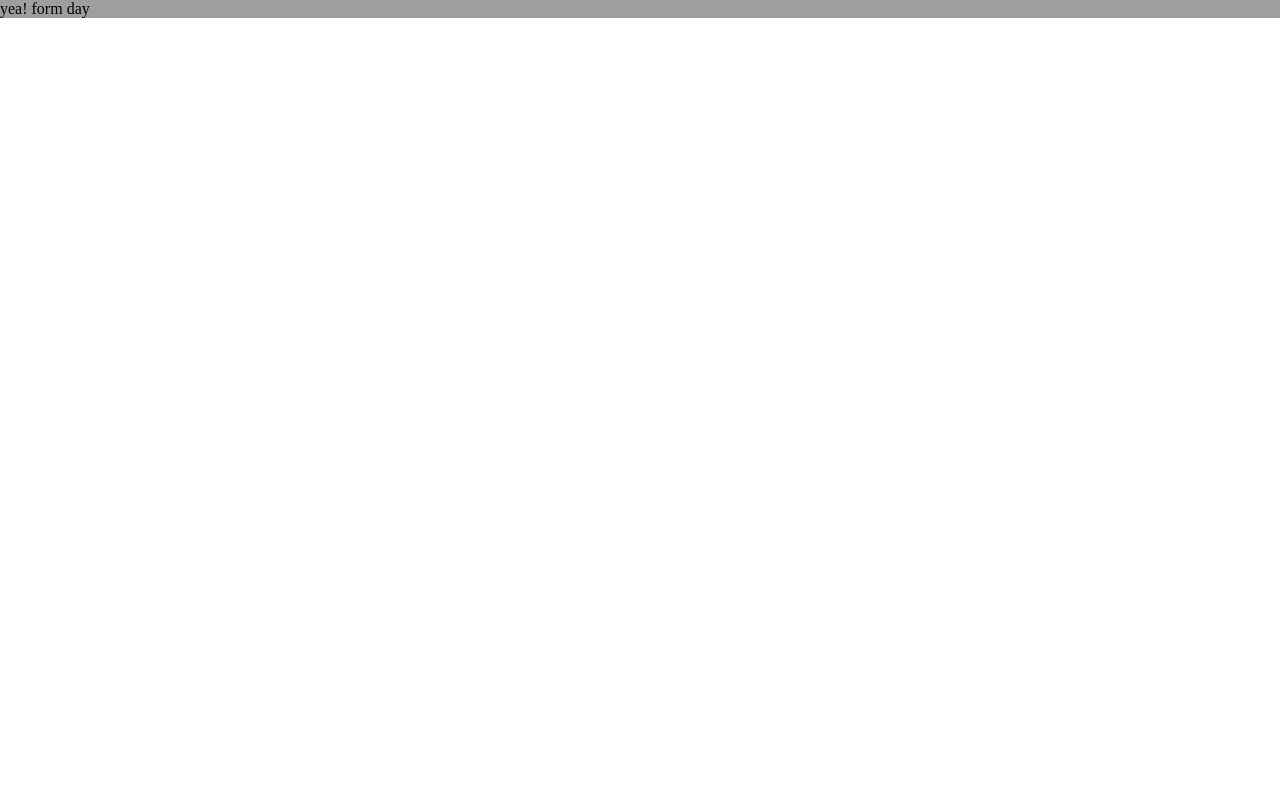
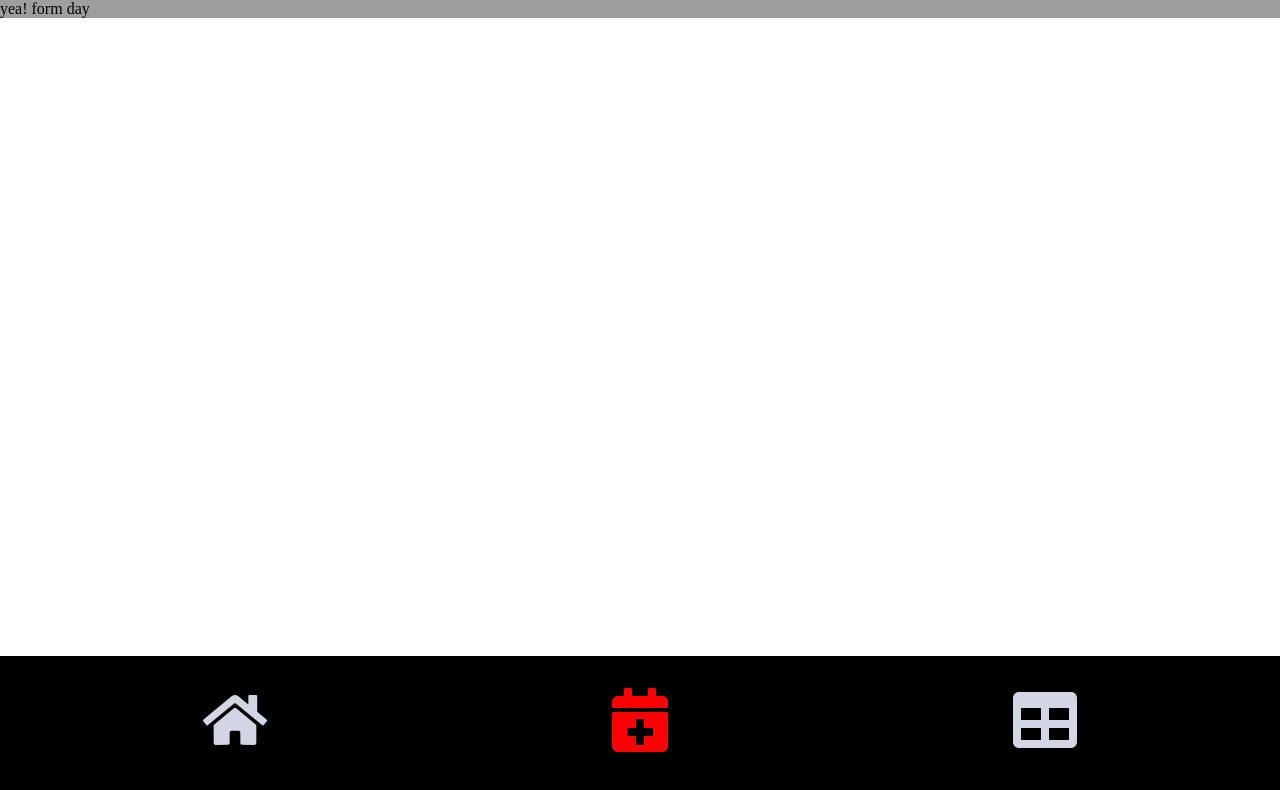
Before and after one commit to padrisimo/times-counter, a React app: page /add-day in a window 1280 px wide. Shown: the top 790 px of the page. Built offline with nearby package versions, Linux system fonts and the light colour scheme.

Commit message:
navigation with navlink

```diff
--- a/src/Components/App.js
+++ b/src/Components/App.js
@@ -2,6 +2,7 @@ import React, { Component } from 'react';
 import { CountDaysList } from './CountDaysList';
 import { TimesCounter } from './TimesCounter';
 import AddDayForm from './AddDayForm';
+import Menu from './Menu';
 
 class App extends Component {
   state = {
@@ -17,6 +18,7 @@ class App extends Component {
   render() {
     return (
       <div className="app">
+        <Menu />
         {(this.props.location.pathname === '/') ?
           <TimesCounter
             total={this.countDays()}
--- /dev/null
+++ b/src/Components/Menu.js
@@ -0,0 +1,11 @@
+import React from 'react';
+import { NavLink } from 'react-router-dom';
+import { FaHome, FaCalendarPlus, FaTable } from 'react-icons/fa';
+
+const Menu = props => <nav className="menu">
+  <NavLink exact to="/" activeClassName="selected"> <FaHome/> </NavLink>
+  <NavLink exact to="/add-day" activeClassName="selected"> <FaCalendarPlus/> </NavLink>
+  <NavLink exact to="/list-days" activeClassName="selected"> <FaTable/> </NavLink>
+</nav>
+
+export default Menu;
--- a/src/Styles/ui.scss
+++ b/src/Styles/ui.scss
@@ -1,4 +1,8 @@
 @import "globals";
+
+.selected {
+    color: red !important;
+}
 
 nav.menu {
     background-color: black;
```
